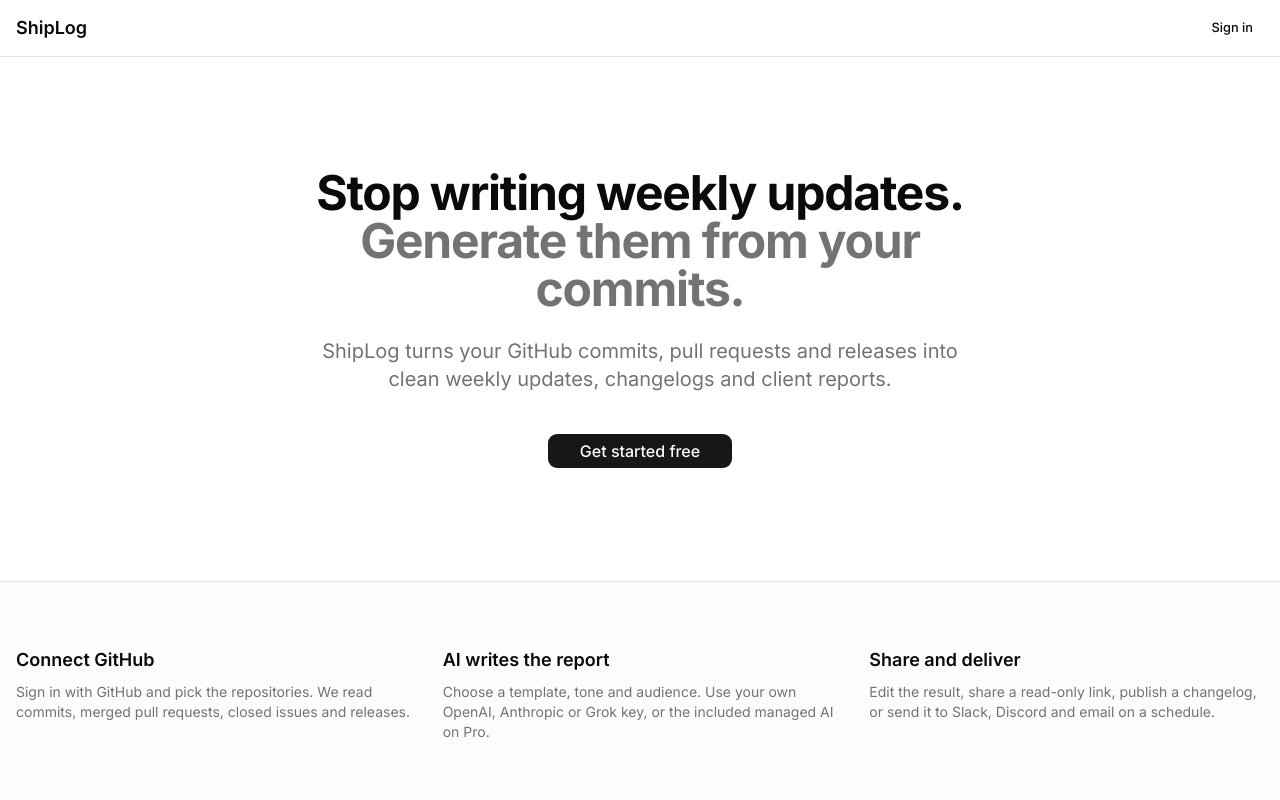
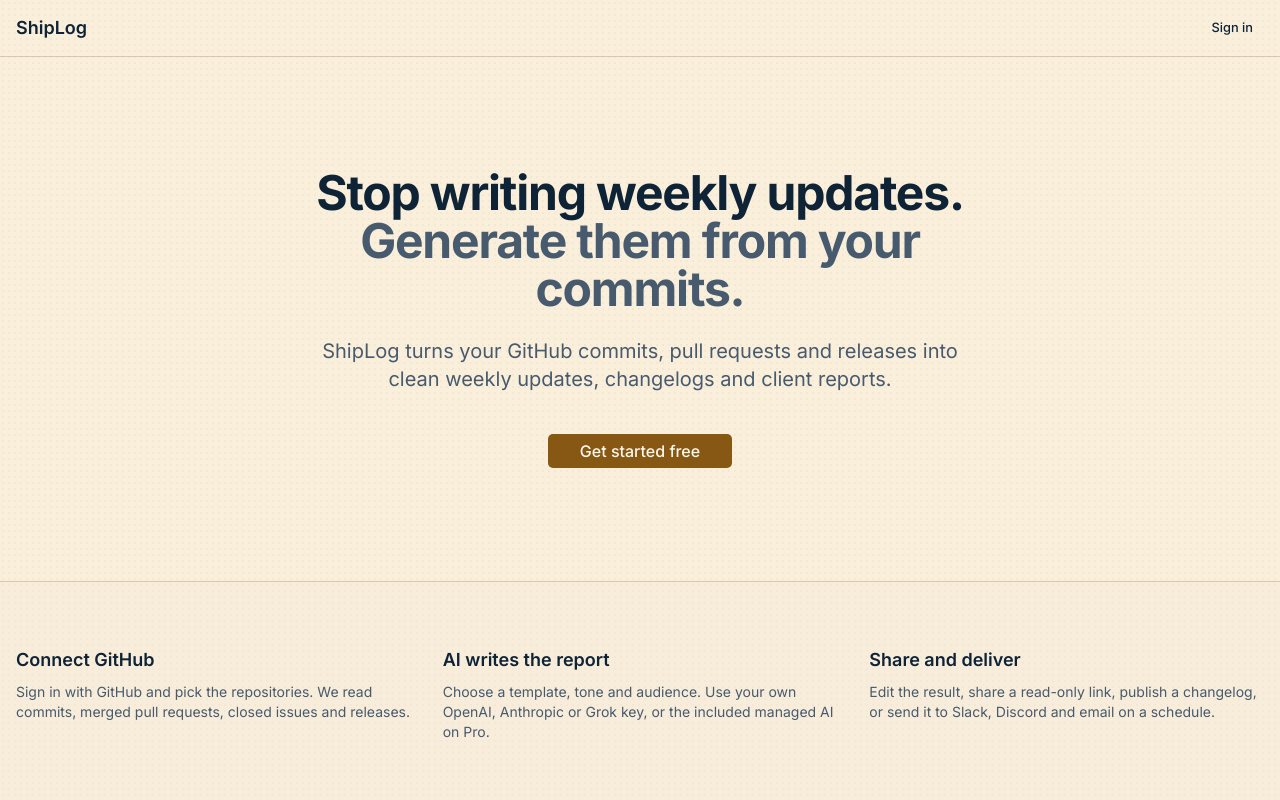
Before and after one commit to MartinPavic/ShipLog, a Next.js app: page / in a window 1280 px wide. Shown: the top 800 px of the page. Built offline with nearby package versions, Linux system fonts and the light colour scheme; no server answers.

Commit message:
Redesign 1: captain's-log theme tokens, light and deep-sea dark palettes

```diff
--- a/src/app/globals.css
+++ b/src/app/globals.css
@@ -7,9 +7,13 @@
 @theme inline {
   --color-background: var(--background);
   --color-foreground: var(--foreground);
-  --font-sans: var(--font-sans);
-  --font-mono: var(--font-geist-mono);
-  --font-heading: var(--font-sans);
+  --font-sans: var(--font-inter), ui-sans-serif, system-ui, sans-serif;
+  --font-mono: ui-monospace, "SF Mono", Menlo, Consolas, monospace;
+  --font-heading: var(--font-display), Georgia, "Times New Roman", serif;
+  --color-success: var(--success);
+  --color-warning: var(--warning);
+  --color-danger: var(--danger);
+  --color-brass: var(--brass);
   --color-sidebar-ring: var(--sidebar-ring);
   --color-sidebar-border: var(--sidebar-border);
   --color-sidebar-accent-foreground: var(--sidebar-accent-foreground);
@@ -48,73 +52,85 @@
   --radius-4xl: calc(var(--radius) * 2.6);
 }
 
+/* Captain's log: parchment, ink-navy and brass. */
 :root {
-  --background: oklch(1 0 0);
-  --foreground: oklch(0.145 0 0);
-  --card: oklch(1 0 0);
-  --card-foreground: oklch(0.145 0 0);
-  --popover: oklch(1 0 0);
-  --popover-foreground: oklch(0.145 0 0);
-  --primary: oklch(0.205 0 0);
-  --primary-foreground: oklch(0.985 0 0);
-  --secondary: oklch(0.97 0 0);
-  --secondary-foreground: oklch(0.205 0 0);
-  --muted: oklch(0.97 0 0);
-  --muted-foreground: oklch(0.556 0 0);
-  --accent: oklch(0.97 0 0);
-  --accent-foreground: oklch(0.205 0 0);
-  --destructive: oklch(0.577 0.245 27.325);
-  --border: oklch(0.922 0 0);
-  --input: oklch(0.922 0 0);
-  --ring: oklch(0.708 0 0);
-  --chart-1: oklch(0.87 0 0);
-  --chart-2: oklch(0.556 0 0);
-  --chart-3: oklch(0.439 0 0);
-  --chart-4: oklch(0.371 0 0);
-  --chart-5: oklch(0.269 0 0);
-  --radius: 0.625rem;
-  --sidebar: oklch(0.985 0 0);
-  --sidebar-foreground: oklch(0.145 0 0);
-  --sidebar-primary: oklch(0.205 0 0);
-  --sidebar-primary-foreground: oklch(0.985 0 0);
-  --sidebar-accent: oklch(0.97 0 0);
-  --sidebar-accent-foreground: oklch(0.205 0 0);
-  --sidebar-border: oklch(0.922 0 0);
-  --sidebar-ring: oklch(0.708 0 0);
+  --background: oklch(0.955 0.028 86);
+  --foreground: oklch(0.25 0.045 250);
+  --card: oklch(0.975 0.02 88);
+  --card-foreground: oklch(0.25 0.045 250);
+  --popover: oklch(0.975 0.02 88);
+  --popover-foreground: oklch(0.25 0.045 250);
+  --primary: oklch(0.5 0.1 70);
+  --primary-foreground: oklch(0.98 0.015 88);
+  --secondary: oklch(0.92 0.03 85);
+  --secondary-foreground: oklch(0.28 0.05 250);
+  --muted: oklch(0.93 0.025 85);
+  --muted-foreground: oklch(0.46 0.04 250);
+  --accent: oklch(0.9 0.04 195);
+  --accent-foreground: oklch(0.28 0.05 230);
+  --destructive: oklch(0.52 0.18 28);
+  --border: oklch(0.84 0.04 80);
+  --input: oklch(0.82 0.04 80);
+  --ring: oklch(0.6 0.1 75);
+  --success: oklch(0.45 0.09 160);
+  --warning: oklch(0.58 0.13 75);
+  --danger: oklch(0.52 0.18 28);
+  --brass: oklch(0.62 0.11 78);
+  --chart-1: oklch(0.62 0.11 78);
+  --chart-2: oklch(0.45 0.08 235);
+  --chart-3: oklch(0.55 0.08 195);
+  --chart-4: oklch(0.4 0.06 250);
+  --chart-5: oklch(0.3 0.05 250);
+  --radius: 0.375rem;
+  --sidebar: oklch(0.93 0.03 84);
+  --sidebar-foreground: oklch(0.25 0.045 250);
+  --sidebar-primary: oklch(0.5 0.1 70);
+  --sidebar-primary-foreground: oklch(0.98 0.015 88);
+  --sidebar-accent: oklch(0.9 0.04 195);
+  --sidebar-accent-foreground: oklch(0.28 0.05 230);
+  --sidebar-border: oklch(0.84 0.04 80);
+  --sidebar-ring: oklch(0.6 0.1 75);
+  --paper-grain: radial-gradient(oklch(0.5 0.05 70 / 0.05) 1px, transparent 1px);
 }
 
+/* Deep-sea dark theme. */
 .dark {
-  --background: oklch(0.145 0 0);
-  --foreground: oklch(0.985 0 0);
-  --card: oklch(0.205 0 0);
-  --card-foreground: oklch(0.985 0 0);
-  --popover: oklch(0.205 0 0);
-  --popover-foreground: oklch(0.985 0 0);
-  --primary: oklch(0.922 0 0);
-  --primary-foreground: oklch(0.205 0 0);
-  --secondary: oklch(0.269 0 0);
-  --secondary-foreground: oklch(0.985 0 0);
-  --muted: oklch(0.269 0 0);
-  --muted-foreground: oklch(0.708 0 0);
-  --accent: oklch(0.269 0 0);
-  --accent-foreground: oklch(0.985 0 0);
-  --destructive: oklch(0.704 0.191 22.216);
-  --border: oklch(1 0 0 / 10%);
-  --input: oklch(1 0 0 / 15%);
-  --ring: oklch(0.556 0 0);
-  --chart-1: oklch(0.87 0 0);
-  --chart-2: oklch(0.556 0 0);
-  --chart-3: oklch(0.439 0 0);
-  --chart-4: oklch(0.371 0 0);
-  --chart-5: oklch(0.269 0 0);
-  --sidebar: oklch(0.205 0 0);
-  --sidebar-foreground: oklch(0.985 0 0);
-  --sidebar-primary: oklch(0.488 0.243 264.376);
-  --sidebar-primary-foreground: oklch(0.985 0 0);
-  --sidebar-accent: oklch(0.269 0 0);
-  --sidebar-accent-foreground: oklch(0.985 0 0);
-  --sidebar-border: oklch(1 0 0 / 10%);
-  --sidebar-ring: oklch(0.556 0 0);
+  --background: oklch(0.2 0.04 248);
+  --foreground: oklch(0.93 0.02 88);
+  --card: oklch(0.25 0.045 248);
+  --card-foreground: oklch(0.93 0.02 88);
+  --popover: oklch(0.25 0.045 248);
+  --popover-foreground: oklch(0.93 0.02 88);
+  --primary: oklch(0.78 0.12 82);
+  --primary-foreground: oklch(0.2 0.04 248);
+  --secondary: oklch(0.3 0.045 245);
+  --secondary-foreground: oklch(0.93 0.02 88);
+  --muted: oklch(0.29 0.04 245);
+  --muted-foreground: oklch(0.74 0.03 230);
+  --accent: oklch(0.34 0.06 205);
+  --accent-foreground: oklch(0.93 0.03 190);
+  --destructive: oklch(0.7 0.17 25);
+  --border: oklch(0.38 0.045 240);
+  --input: oklch(0.4 0.045 240);
+  --ring: oklch(0.7 0.1 82);
+  --success: oklch(0.75 0.12 160);
+  --warning: oklch(0.8 0.13 85);
+  --danger: oklch(0.7 0.17 25);
+  --brass: oklch(0.78 0.12 82);
+  --chart-1: oklch(0.78 0.12 82);
+  --chart-2: oklch(0.7 0.08 215);
+  --chart-3: oklch(0.65 0.09 190);
+  --chart-4: oklch(0.55 0.07 240);
+  --chart-5: oklch(0.45 0.06 250);
+  --sidebar: oklch(0.23 0.045 248);
+  --sidebar-foreground: oklch(0.93 0.02 88);
+  --sidebar-primary: oklch(0.78 0.12 82);
+  --sidebar-primary-foreground: oklch(0.2 0.04 248);
+  --sidebar-accent: oklch(0.34 0.06 205);
+  --sidebar-accent-foreground: oklch(0.93 0.03 190);
+  --sidebar-border: oklch(0.38 0.045 240);
+  --sidebar-ring: oklch(0.7 0.1 82);
+  --paper-grain: radial-gradient(oklch(0.9 0.03 200 / 0.04) 1px, transparent 1px);
 }
 
 @layer base {
@@ -123,16 +139,40 @@
   }
   body {
     @apply bg-background text-foreground;
+    background-image: var(--paper-grain);
+    background-size: 6px 6px;
   }
   html {
     @apply font-sans;
   }
+  h1,
+  h2,
+  h3 {
+    @apply font-heading;
+    font-optical-sizing: auto;
+  }
 }
+
+/* Double-ruled ledger border for log-entry cards. */
+@utility ledger {
+  border: 1px solid var(--border);
+  box-shadow: inset 0 0 0 3px var(--card), inset 0 0 0 4px var(--border);
+}
+
+/* Rope-style divider. */
+@utility rope {
+  height: 3px;
+  border: 0;
+  background: repeating-linear-gradient(115deg, var(--brass) 0 6px, transparent 6px 9px);
+  opacity: 0.5;
+}
+
 @media print {
   @page {
     margin: 18mm;
   }
   body {
     background: #fff;
+    background-image: none;
   }
 }
```
